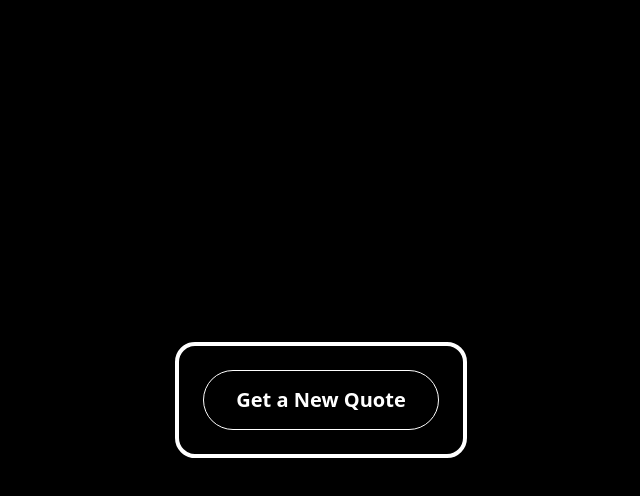
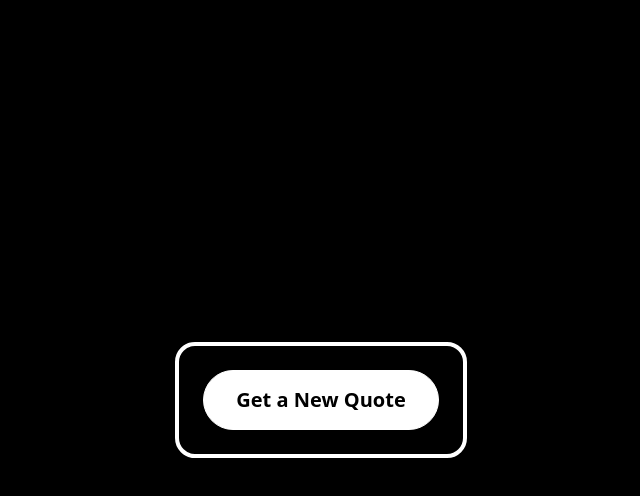
Before and after one commit to amine-omari/quote-generator, a Next.js app: page / in a window 1280 px wide. In both pictures the pointer is over the button "Get a New Quote". Shown: the top 496 px of the page, without its empty margins (319-959 px from the left). Built offline with nearby package versions, Linux system fonts and the light colour scheme.

Commit message:
fix: style for Button

```diff
--- a/styles/MainContainer.css
+++ b/styles/MainContainer.css
@@ -11,18 +11,15 @@
 .Button {
   padding: 14px 32px;
   border-radius: 30px;
-  background-color: white;
-  color: black;
   font-weight: 600;
   font-size: 20px;
-  border: 1px solid black;
+  border: 1px solid white;
   transition-duration: 0.5s;
 }
 
 .Button:hover {
-  color: white;
-  background-color: black;
-  border-color: white;
+  color: black;
+  background-color: white;
 }
 
 .Quote {
```
